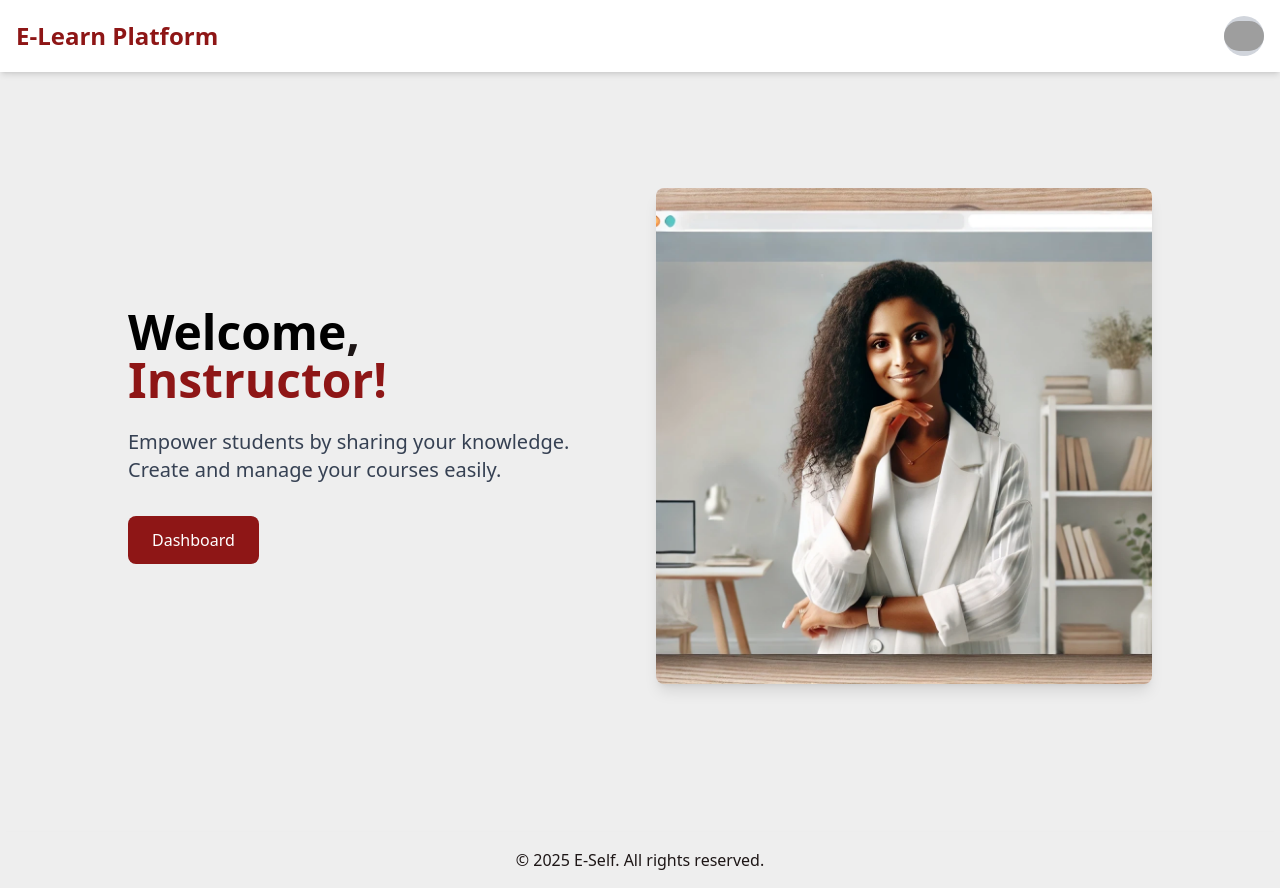
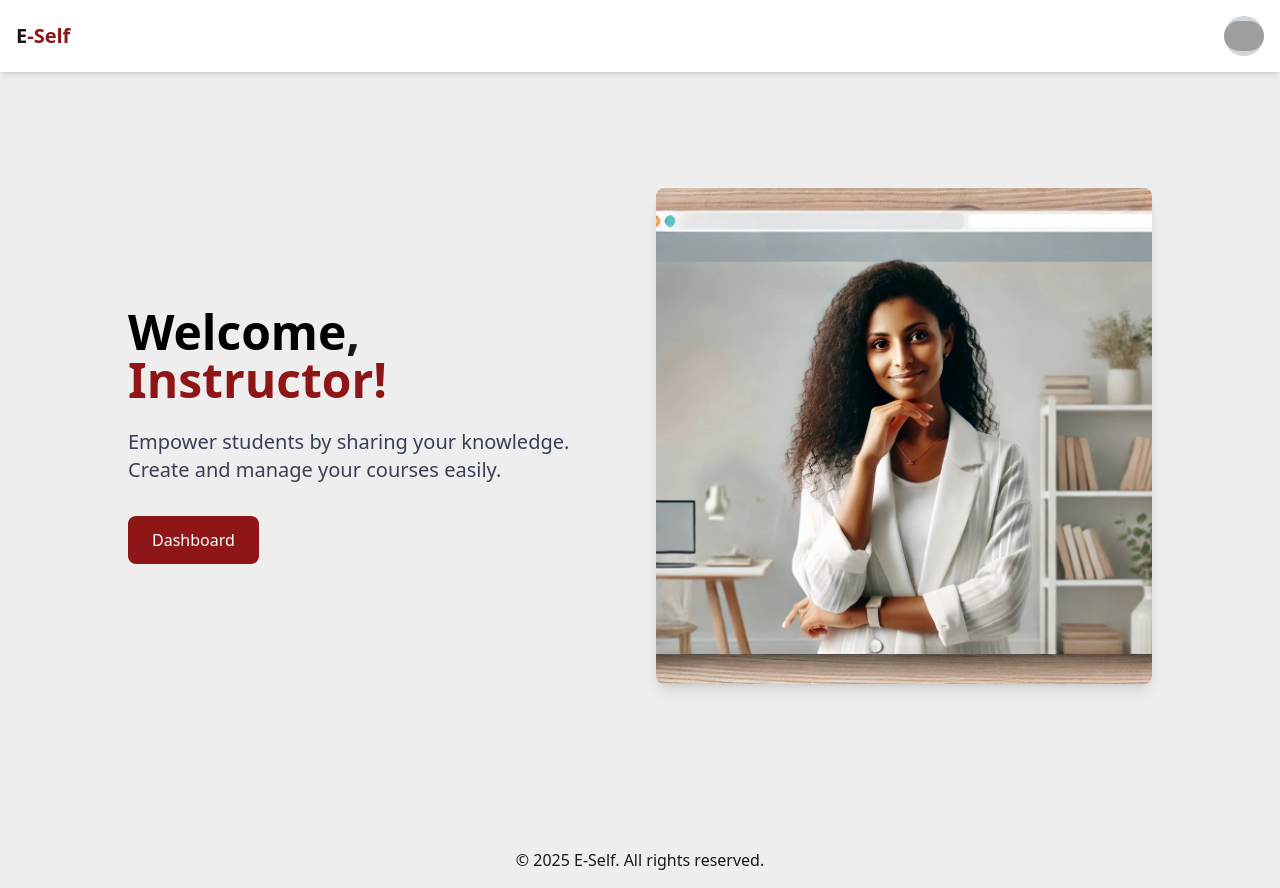
Before and after one commit to NegedeTekleyes/E-self-Lerning, a Next.js app in the folder e-self/: page /landing in a window 1280 px wide. Built offline with nearby package versions, Linux system fonts and the light colour scheme; grey boxes are pictures that could not be loaded.

Commit message:
header logo

```diff
--- a/e-self/app/(components)/LandingHeader.tsx
+++ b/e-self/app/(components)/LandingHeader.tsx
@@ -10,9 +10,10 @@ export default function LandingHeader() {
     <header className="fixed top-0 left-0 w-full bg-white shadow-md p-4 flex justify-between items-center z-50">
       <div className="flex items-center">
         {/* Logo or Brand Name */}
-        <Link href="/" className="text-2xl font-bold text-[#8E1616]">
-          E-Learn Platform
-        </Link>
+        <Link href="/dashboard" className="text-xl font-bold min-w-fit">
+        <span className="text-[#1D1616]">E</span>
+        <span className="text-[#8E1616]">-Self</span>
+      </Link>
       </div>
 
       {/* Profile Section */}
```
